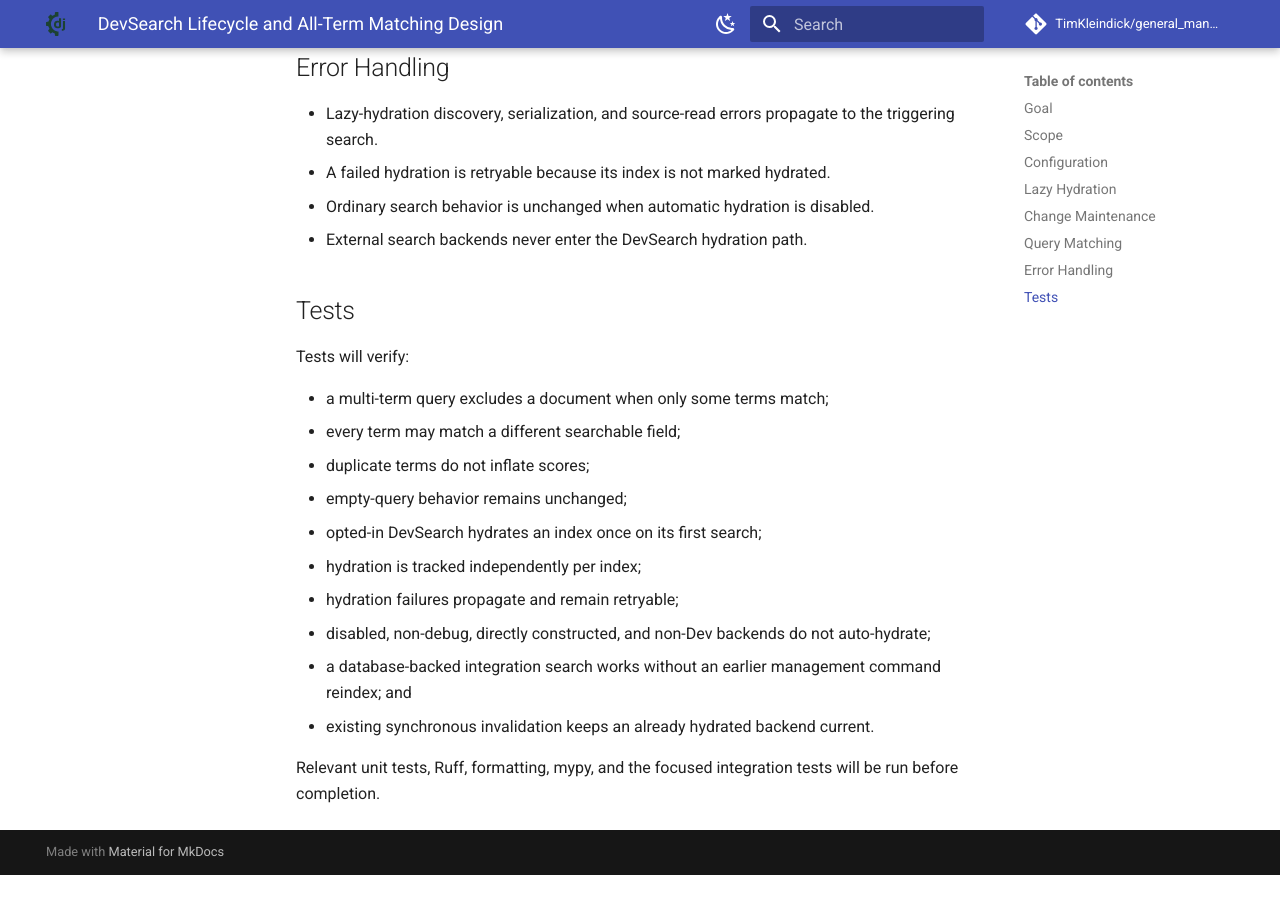
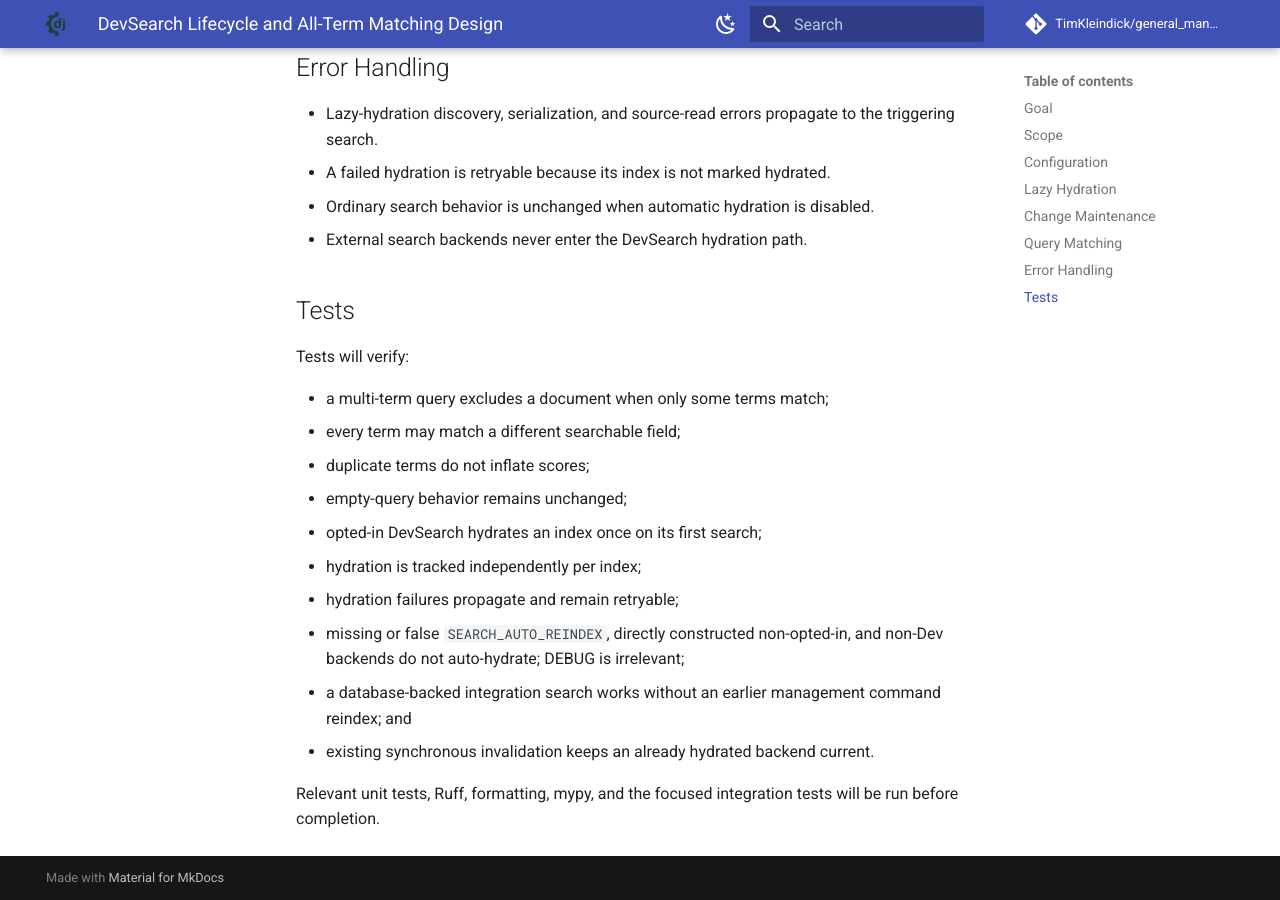
Before and after one commit to TimKleindick/general_manager, an MkDocs documentation site: the page built from docs/superpowers/specs/2026-08-22-dev-search-lifecycle-design.md, in a window 1280 px wide and 900 px high, scrolled down 2128 px. Built offline with MkDocs 1.6.1 and Material for MkDocs 9.7.7, drawn with Linux system fonts in a browser that asks for light colours; comment, search, counter and statistics services are not loaded; before the commit the page ends 3003 px from its top, so only the background shows below that.

Commit message:
docs: align dev search reindex contract

```diff
--- a/docs/superpowers/specs/2026-08-22-dev-search-lifecycle-design.md
+++ b/docs/superpowers/specs/2026-08-22-dev-search-lifecycle-design.md
@@ -103,8 +103,8 @@ Tests will verify:
 - opted-in DevSearch hydrates an index once on its first search;
 - hydration is tracked independently per index;
 - hydration failures propagate and remain retryable;
-- disabled, non-debug, directly constructed, and non-Dev backends do not
-  auto-hydrate;
+- missing or false `SEARCH_AUTO_REINDEX`, directly constructed non-opted-in,
+  and non-Dev backends do not auto-hydrate; DEBUG is irrelevant;
 - a database-backed integration search works without an earlier management
   command reindex; and
 - existing synchronous invalidation keeps an already hydrated backend current.
```
